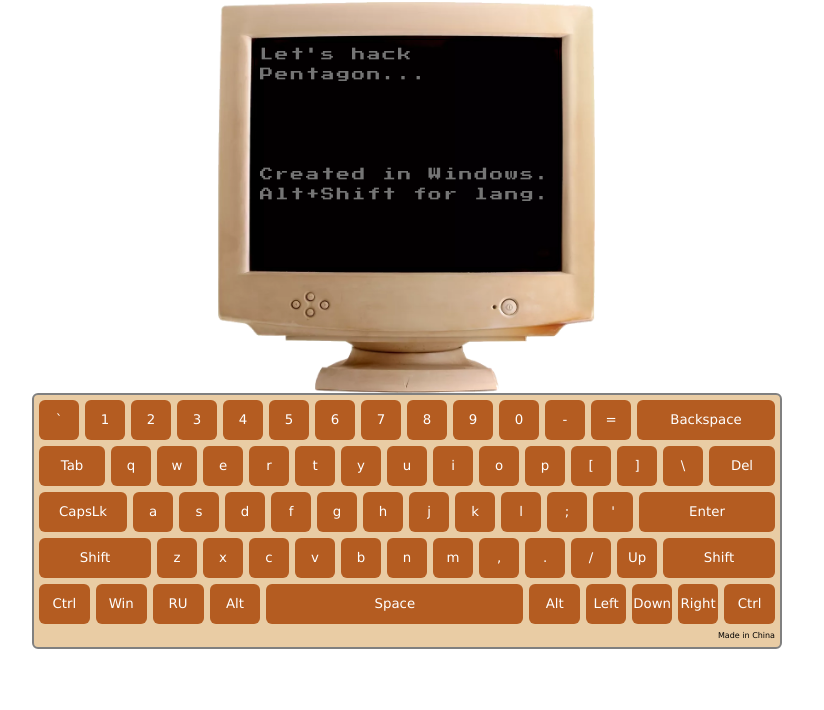
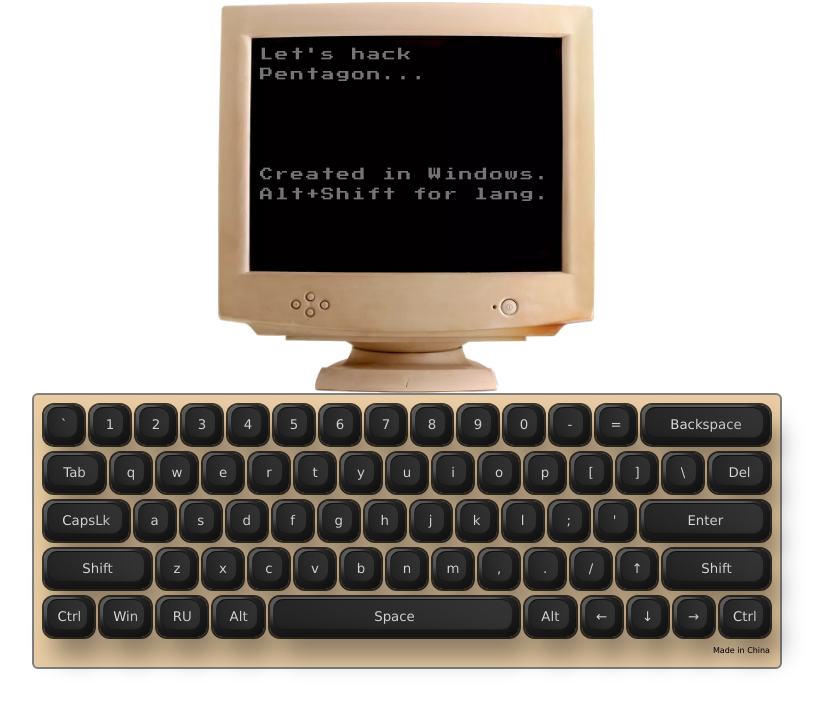
Before and after one commit to ramzes-84/virtual-keyboard, a website with bundled scripts: page index.html in a window 1280 px wide. Shown: the part 64-774 px from the top of the page, without its empty margins (233-1057 px from the left). Built offline with nearby package versions, Linux system fonts and the light colour scheme.

Commit message:
feat: add keyboard design

```diff
--- a/script/keyboard-base.js
+++ b/script/keyboard-base.js
@@ -52,7 +52,7 @@ const keyBase = [
   {code: 'Comma', eng: ',', rus: 'ь', uniLang: false, secondFunc: '', additionClass: 'keyboard__btn_char'},
   {code: 'Period', eng: '.', rus: 'б', uniLang: false, secondFunc: '', additionClass: 'keyboard__btn_char'},
   {code: 'Slash', eng: '/', rus: 'ю', uniLang: false, secondFunc: '', additionClass: 'keyboard__btn_char'},
-  {code: 'ArrowUp', eng: 'Up', rus: 'Up', uniLang: true, secondFunc: ''},
+  {code: 'ArrowUp', eng: '↑', rus: '↑', uniLang: true, secondFunc: ''},
   {code: 'ShiftRight', eng: 'Shift', rus: 'Shift', uniLang: true, secondFunc: '', additionClass: 'keyboard__btn_wide'},
   {code: 'ControlLeft', eng: 'Ctrl', rus: 'Ctrl', uniLang: true, secondFunc: '', additionClass: 'keyboard__btn_wide'},
   {code: 'MetaLeft', eng: 'Win', rus: 'Win', uniLang: true, secondFunc: '', additionClass: 'keyboard__btn_wide'},
@@ -60,9 +60,9 @@ const keyBase = [
   {code: 'AltLeft', eng: 'Alt', rus: 'Alt', uniLang: true, secondFunc: '', additionClass: 'keyboard__btn_wide'},
   {code: 'Space', eng: 'Space', rus: 'Space', uniLang: true, secondFunc: '', additionClass: 'keyboard__btn_widest'},
   {code: 'AltRight', eng: 'Alt', rus: 'Alt', uniLang: true, secondFunc: '', additionClass: 'keyboard__btn_wide'},
-  {code: 'ArrowLeft', eng: 'Left', rus: 'Left', uniLang: true, secondFunc: ''},
-  {code: 'ArrowDown', eng: 'Down', rus: 'Down', uniLang: true, secondFunc: ''},
-  {code: 'ArrowRight', eng: 'Right', rus: 'Right', uniLang: true, secondFunc: ''},
+  {code: 'ArrowLeft', eng: '←', rus: '←', uniLang: true, secondFunc: ''},
+  {code: 'ArrowDown', eng: '↓', rus: '↓', uniLang: true, secondFunc: ''},
+  {code: 'ArrowRight', eng: '→', rus: '→', uniLang: true, secondFunc: ''},
   {code: 'ControlRight', eng: 'Ctrl', rus: 'Ctrl', uniLang: true, secondFunc: '', additionClass: 'keyboard__btn_wide'},
 ];
 
--- a/style/style.css
+++ b/style/style.css
@@ -108,7 +108,7 @@ h6 {
   outline: none;
 }
 .keyboard {
-  padding: 5px;
+  padding: 10px;
   border: 2px solid grey;
   border-radius: 6px;
   background-color: #e9cca4;
@@ -116,19 +116,39 @@ h6 {
 .keyboard__row {
   display: flex;
   gap: 6px;
-  margin-bottom: 6px;
+  margin-bottom: 8px;
 }
 .keyboard__btn {
+  position: relative;
   width: 40px;
   height: 40px;
   font-weight: 500;
   line-height: 40px;
-  text-align: center;
   color: white;
-  background: #b45c21;
-  border-radius: 6px;
   cursor: pointer;
-  transition: font-size 0.1s, border-radius 0.1s, background-color 0.3s;
+  transition: font-size 0.1s, background-color 0.3s;
+  border-radius: 10px;
+  background: linear-gradient(180deg,#282828,#202020);
+  box-shadow: inset -8px 0 8px rgba(0,0,0,0.15),
+              inset 0 -8px 8px rgba(0,0,0,0.25),
+              0 0 0 2px rgba(0,0,0,0.75),
+              10px 20px 25px rgba(0,0,0,0.4);
+  overflow: hidden;
+}
+.keyboard__btn::before {
+  content: '';
+  position: absolute;
+  bottom: 7px;
+  top: 2px;
+  right: 7px;
+  left: 3px;
+  background: linear-gradient(90deg,rgba(35, 35, 35, 0.1), rgba(74, 74, 74, 0.4));
+  border-radius: 10px;
+  box-shadow: -10px -10px 10px rgba(255,255,255,0.25),
+              10px 5px 10px rgba(0,0,0,0.15);
+  border-left: 1px solid #0004;/*сплошная рамка*/
+  border-bottom: 1px solid #0004;
+  border-top: 1px solid #0009;
 }
 @media (hover: hover) {
   .keyboard__btn:hover {
@@ -137,7 +157,6 @@ h6 {
   .keyboard__btn_active:hover {
     background: #663413;
   }
-
 }
 .keyboard__btn_wide {
   flex-grow: 1;
@@ -150,8 +169,8 @@ h6 {
 }
 .keyboard__btn_active {
   font-size: 20px;
-  background: #663413;
-  border-radius: 20px;
+  box-shadow: none;
+  background: linear-gradient(0deg,#282828,#202020);
 }
 .keyboard__made {
   font-size: 8px;
```
